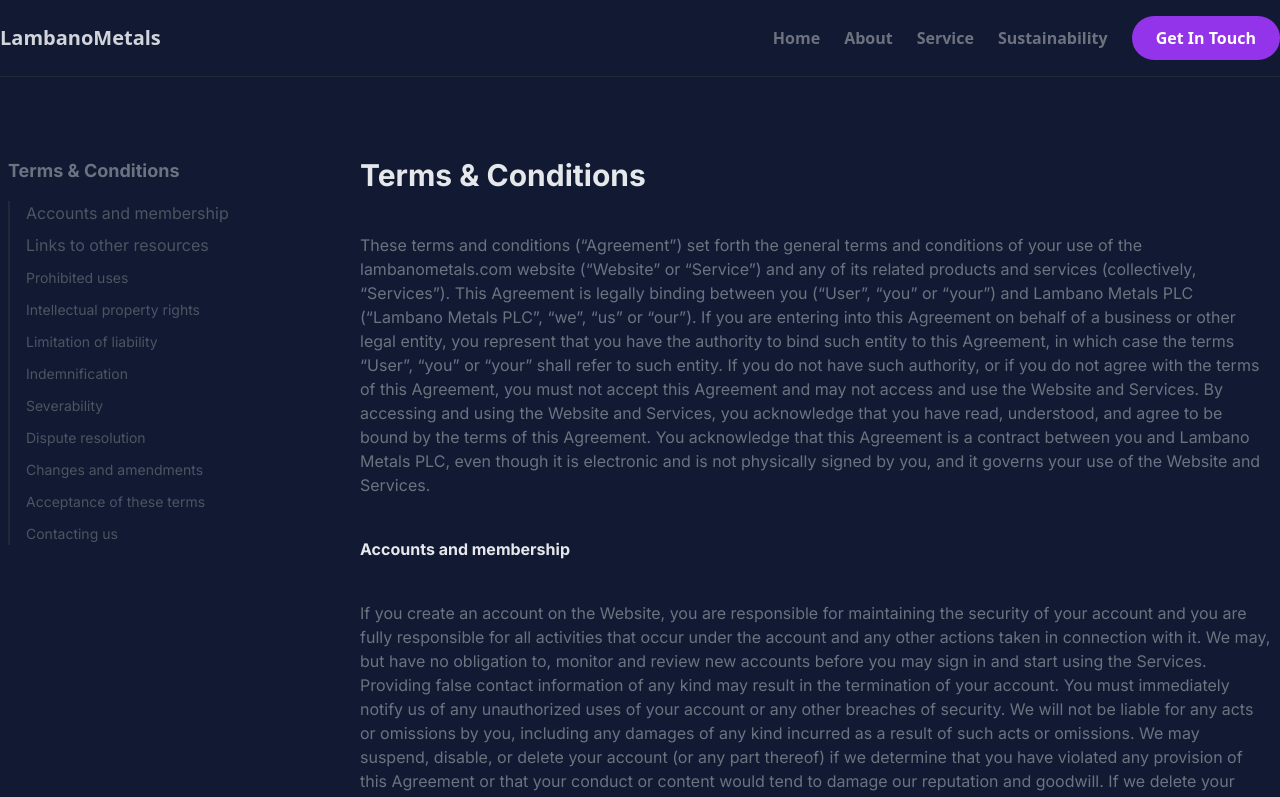
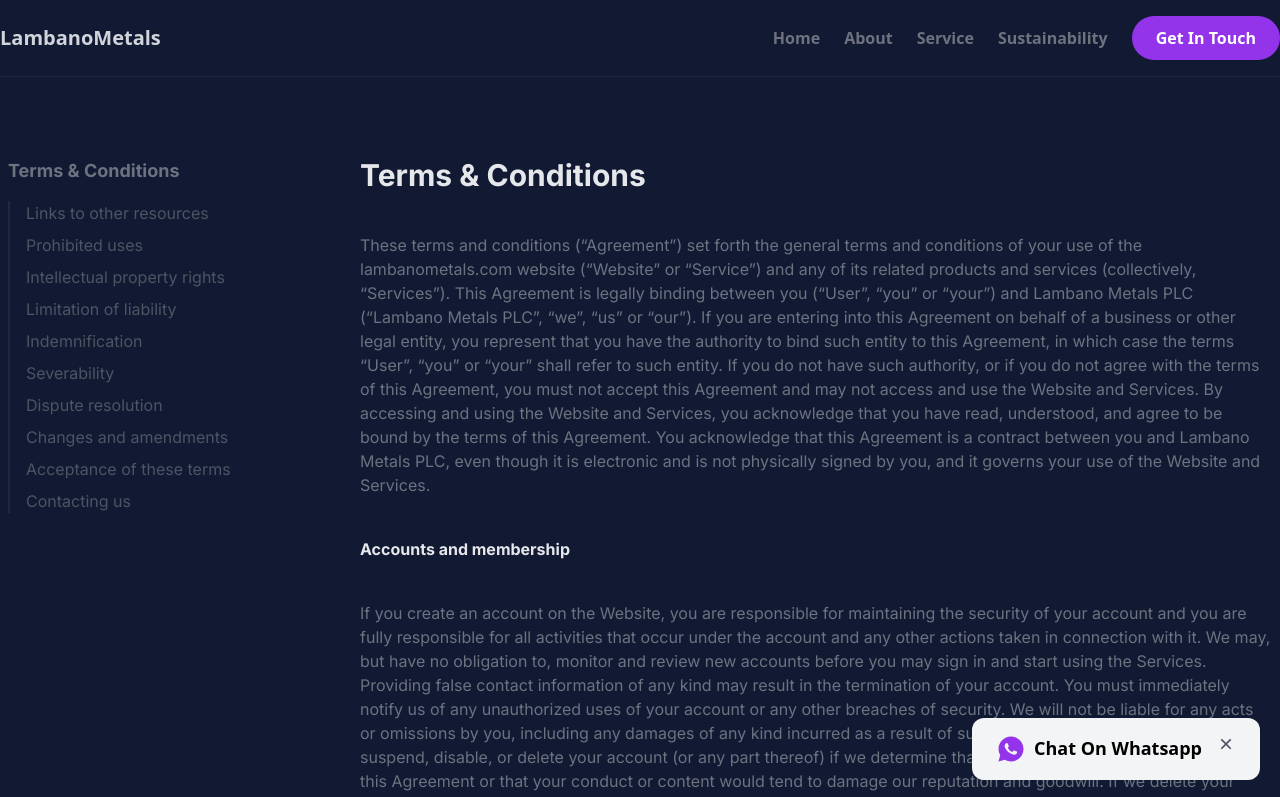
Before and after one commit to Lilyy22/lambano, a React (Create React App) app: page /terms-conditions in a window 1280 px wide. Shown: the top 797 px of the page. Built offline with nearby package versions, Linux system fonts and the light colour scheme.

Commit message:
feat: chat now card

```diff
--- a/src/components/Layout/AppLayout.js
+++ b/src/components/Layout/AppLayout.js
@@ -1,11 +1,41 @@
-import React, { useEffect } from "react";
-import { useState } from "react";
+import React, { useState } from "react";
 import Footer from "./Footer";
 import Header from "./Header";
+import { RiWhatsappFill, RiCloseFill } from "react-icons/ri";
+import { Link } from "react-router-dom";
 
 const AppLayout = ({ children }) => {
+  const [chatCard, setChatCard] = useState(false);
+  setTimeout(() => {
+    setChatCard(true);
+  }, 5000);
+
   return (
     <>
+      {chatCard && (
+        <div className="relative">
+          <Link
+            to=""
+            className="bg-gray-100 border-gray-800 rounded-xl fixed p-2 md:px-6 md:py-4 bottom-5 right-5 w-72 z-50"
+          >
+            <span
+              className="float-right transition-all"
+              onClick={() => {
+                setChatCard(false);
+              }}
+            >
+              <RiCloseFill size={20} className="text-gray-600" />
+            </span>
+            <div className="flex">
+              <RiWhatsappFill
+                size={30}
+                className="text-custom-purple-500 mr-2"
+              />
+              <h4 className="font-bold text-lg capitalize">Chat on whatsapp</h4>
+            </div>
+          </Link>
+        </div>
+      )}
       <Header />
       <main className="font-tailwind bg-custom-dark-500">{children}</main>
       <Footer />
--- a/src/components/utils/Accordion.js
+++ b/src/components/utils/Accordion.js
@@ -7,7 +7,7 @@
   return (
     <>
       <button
-        className="w-full bg-[#293041]/80 rounded-md my-1 py-3 px-3 text-left text-lg border border-gray-800 text-slate-900"
+        className="w-full bg-[#293041]/80 rounded-xl my-1 py-3 px-3 text-left text-lg border border-gray-800 text-slate-900"
         onClick={() => {
           setIsActive(!isActive);
         }}
--- a/src/components/utils/Button.js
+++ b/src/components/utils/Button.js
@@ -8,7 +8,7 @@
         to={goto}
         className={
           margin +
-          " capitalize relative flex h-11 w-full items-center justify-center px-6 before:absolute before:inset-0 before:rounded-full before:bg-custom-purple-500 before:transition before:duration-300 hover:before:scale-105 active:duration-75 active:before:scale-95 sm:w-max"
+          " capitalize relative flex h-11 w-full items-center justify-center px-6 before:absolute before:inset-0 before:rounded-full before:bg-custom-purple-500 before:transition before:duration-300 hover:before:bg-custom-purple-500/80 hover:before:scale-105 active:duration-75 active:before:scale-95 sm:w-max"
         }
       >
         <span className="relative text-base font-semibold text-white">
@@ -26,7 +26,7 @@
         to={goto}
         className={
           margin +
-          "  capitalize relative flex h-11 w-full items-center justify-center px-6 before:absolute before:inset-0 before:rounded-full before:bg-[#293041]/80 before:border before:border-[#434959] before:transition before:duration-300 hover:before:scale-105 active:duration-75 active:before:scale-95 sm:w-max"
+          "  capitalize relative flex h-11 w-full items-center justify-center px-6 before:absolute before:inset-0 before:rounded-full before:bg-[#293041]/80 before:border before:border-[#434959] hover:before:bg-gray-500/80 before:transition before:duration-300 hover:before:scale-105 active:duration-75 active:before:scale-95 sm:w-max"
         }
       >
         <span className="relative text-base font-semibold text-white">
--- a/src/pages/Terms.js
+++ b/src/pages/Terms.js
@@ -17,23 +17,10 @@
                 <ul className="pl-4 border-l-2 border-gray-800 text-gray-600">
                   <li className="box-border mb-2">
                     <a
-                      href="#autocoll"
+                      href="#section2"
                       className={
                         "table-of-contents-link hover:text-gray-400 " +
-                        (window.location.hash === "#autocoll"
-                          ? "text-gray-400"
-                          : "")
-                      }
-                    >
-                      Accounts and membership
-                    </a>
-                  </li>
-                  <li className="box-border mb-2">
-                    <a
-                      href="#personalinfo"
-                      className={
-                        "table-of-contents-link hover:text-gray-400 " +
-                        (window.location.hash === "#personalinfo"
+                        (window.location.hash === "#section2"
                           ? "text-gray-400"
                           : "")
                       }
@@ -44,71 +31,116 @@
                   <li className="box-border mb-2">
                     <a
                       href="#section3"
-                      className="table-of-contents-link text-sm hover:text-gray-400"
+                      className={
+                        "table-of-contents-link hover:text-gray-400 " +
+                        (window.location.hash === "#section3"
+                          ? "text-gray-400"
+                          : "")
+                      }
                     >
                       Prohibited uses
                     </a>
                   </li>
                   <li className="box-border mb-2">
                     <a
-                      href="#section3"
-                      className="table-of-contents-link text-sm hover:text-gray-400"
+                      href="#section4"
+                      className={
+                        "table-of-contents-link hover:text-gray-400 " +
+                        (window.location.hash === "#section4"
+                          ? "text-gray-400"
+                          : "")
+                      }
                     >
                       Intellectual property rights
                     </a>
                   </li>
                   <li className="box-border mb-2">
                     <a
-                      href="#section3"
-                      className="table-of-contents-link text-sm hover:text-gray-400"
+                      href="#section5"
+                      className={
+                        "table-of-contents-link hover:text-gray-400 " +
+                        (window.location.hash === "#section5"
+                          ? "text-gray-400"
+                          : "")
+                      }
                     >
                       Limitation of liability
                     </a>
                   </li>
                   <li className="box-border mb-2">
                     <a
-                      href="#section3"
-                      className="table-of-contents-link text-sm hover:text-gray-400"
+                      href="#section6"
+                      className={
+                        "table-of-contents-link hover:text-gray-400 " +
+                        (window.location.hash === "#section6"
+                          ? "text-gray-400"
+                          : "")
+                      }
                     >
                       Indemnification
                     </a>
                   </li>
                   <li className="box-border mb-2">
                     <a
-                      href="#section3"
-                      className="table-of-contents-link text-sm hover:text-gray-400"
+                      href="#section7"
+                      className={
+                        "table-of-contents-link hover:text-gray-400 " +
+                        (window.location.hash === "#section7"
+                          ? "text-gray-400"
+                          : "")
+                      }
                     >
                       Severability
                     </a>
                   </li>
                   <li className="box-border mb-2">
                     <a
-                      href="#section3"
-                      className="table-of-contents-link text-sm hover:text-gray-400"
+                      href="#section8"
+                      className={
+                        "table-of-contents-link hover:text-gray-400 " +
+                        (window.location.hash === "#section8"
+                          ? "text-gray-400"
+                          : "")
+                      }
                     >
                       Dispute resolution
                     </a>
                   </li>
                   <li className="box-border mb-2">
                     <a
-                      href="#section3"
-                      className="table-of-contents-link text-sm hover:text-gray-400"
+                      href="#section9"
+                      className={
+                        "table-of-contents-link hover:text-gray-400 " +
+                        (window.location.hash === "#section9"
+                          ? "text-gray-400"
+                          : "")
+                      }
                     >
                       Changes and amendments
                     </a>
                   </li>
                   <li className="box-border mb-2">
                     <a
-                      href="#section3"
-                      className="table-of-contents-link text-sm hover:text-gray-400"
+                      href="#section10"
+                      className={
+                        "table-of-contents-link hover:text-gray-400 " +
+                        (window.location.hash === "#section10"
+                          ? "text-gray-400"
+                          : "")
+                      }
                     >
                       Acceptance of these terms
                     </a>
                   </li>
                   <li className="box-border mb-2">
                     <a
-                      href="#section3"
-                      className="table-of-contents-link text-sm hover:text-gray-400"
+                      href="#section11"
+                      className={
+                        "table-of-contents-link hover:text-gray-400 " +
+                        (window.location.hash === "#section11"
+                          ? "text-gray-400"
+                          : "")
+                      }
                     >
                       Contacting us
                     </a>
@@ -145,7 +177,9 @@
                 your use of the Website and Services.
               </p>
 
-              <h3 className="font-bold">Accounts and membership</h3>
+              <h3 className="font-bold" id="section1">
+                Accounts and membership
+              </h3>
 
               <p className="text-base my-10 text-gray-500">
                 If you create an account on the Website, you are responsible for
@@ -168,7 +202,9 @@
                 protocol address to prevent further registration.
               </p>
 
-              <h3 className="font-bold">Links to other resources</h3>
+              <h3 className="font-bold" id="section2">
+                Links to other resources
+              </h3>
 
               <p className="text-base my-10 text-gray-500">
                 Although the Website and Services may link to other resources
@@ -186,7 +222,9 @@
                 off-site resources is at your own risk.
               </p>
 
-              <h3 className="font-bold">Prohibited uses</h3>
+              <h3 className="font-bold" id="section3">
+                Prohibited uses
+              </h3>
 
               <p className="text-base my-10 text-gray-500">
                 In addition to other terms as set forth in the Agreement, you
@@ -212,7 +250,9 @@
                 violating any of the prohibited uses.
               </p>
 
-              <h3 className="font-bold">Intellectual property rights</h3>
+              <h3 className="font-bold" id="section4">
+                Intellectual property rights
+              </h3>
 
               <p className="text-base my-10 text-gray-500">
                 &ldquo;Intellectual Property Rights&rdquo; means all present and
@@ -240,7 +280,9 @@
                 Metals PLC or third party trademarks.
               </p>
 
-              <h3 className="font-bold">Limitation of liability</h3>
+              <h3 className="font-bold" id="section5">
+                Limitation of liability
+              </h3>
 
               <p className="text-base my-10 text-gray-500">
                 To the fullest extent permitted by applicable law, in no event
@@ -266,7 +308,9 @@
                 you for any losses or fails of its essential purpose.
               </p>
 
-              <h3 className="font-bold">Indemnification</h3>
+              <h3 className="font-bold" id="section6">
+                Indemnification
+              </h3>
 
               <p className="text-base my-10 text-gray-500">
                 You agree to indemnify and hold Lambano Metals PLC and its
@@ -280,7 +324,9 @@
                 on your part.
               </p>
 
-              <h3 className="font-bold">Severability</h3>
+              <h3 className="font-bold" id="section7">
+                Severability
+              </h3>
 
               <p className="text-base my-10 text-gray-500">
                 All rights and restrictions contained in this Agreement may be
@@ -297,7 +343,9 @@
                 in full force and effect.
               </p>
 
-              <h3 className="font-bold">Dispute resolution</h3>
+              <h3 className="font-bold" id="section8">
+                Dispute resolution
+              </h3>
 
               <p className="text-base my-10 text-gray-500">
                 The formation, interpretation, and performance of this Agreement
@@ -314,7 +362,9 @@
                 Agreement.
               </p>
 
-              <h3 className="font-bold">Changes and amendments</h3>
+              <h3 className="font-bold" id="section9">
+                Changes and amendments
+              </h3>
 
               <p className="text-base my-10 text-gray-500">
                 We reserve the right to modify this Agreement or its terms
@@ -334,7 +384,9 @@
                 consent to those changes.
               </p>
 
-              <h3 className="font-bold">Acceptance of these terms</h3>
+              <h3 className="font-bold" id="section10">
+                Acceptance of these terms
+              </h3>
 
               <p className="text-base my-10 text-gray-500">
                 You acknowledge that you have read this Agreement and agree to
@@ -346,7 +398,9 @@
                 https://www.websitepolicies.com/terms-and-conditions-generator
               </p>
 
-              <h3 className="font-bold">Contacting us</h3>
+              <h3 className="font-bold" id="section11">
+                Contacting us
+              </h3>
 
               <p className="text-base my-10 text-gray-500">
                 If you have any questions, concerns, or complaints regarding
```
Also changed, not shown: src/components/common/TblNavList.js (added, +21 -0 lines), src/pages/About.js (+68 -28 lines), src/pages/Contact.js (+5 -5 lines).
